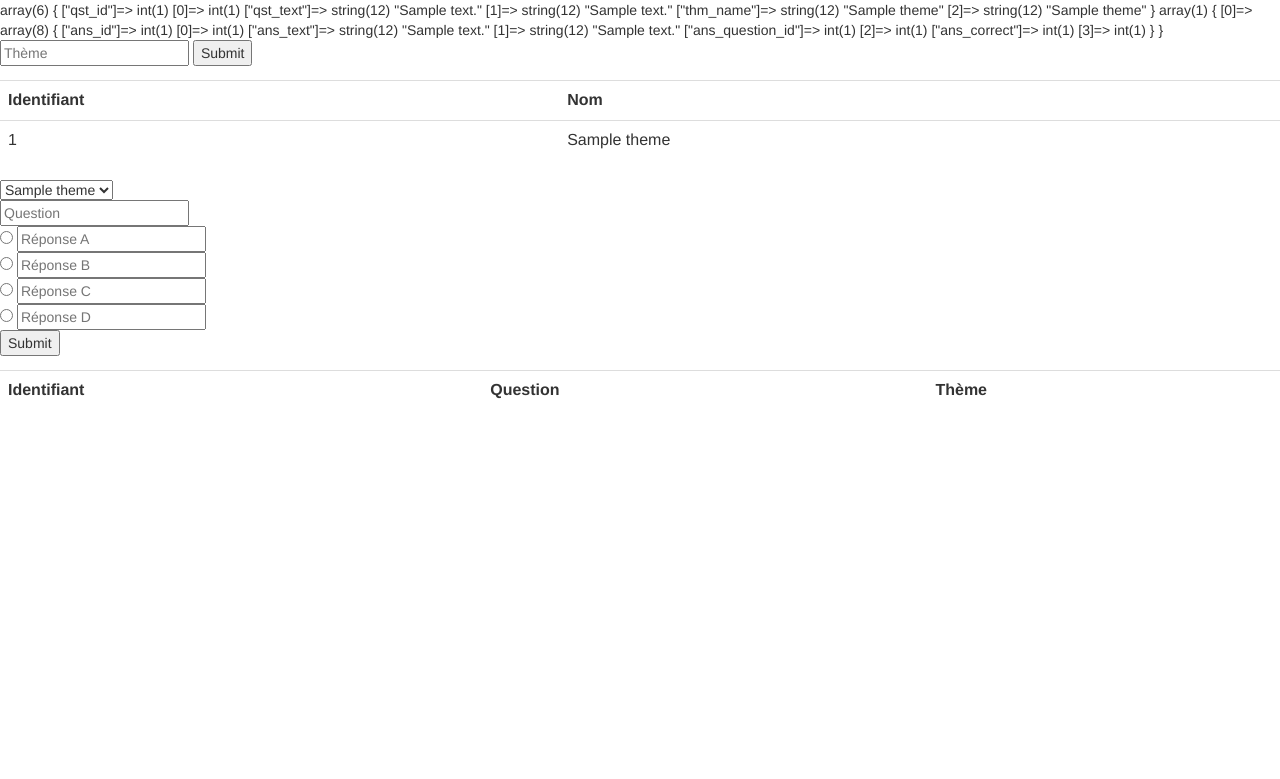
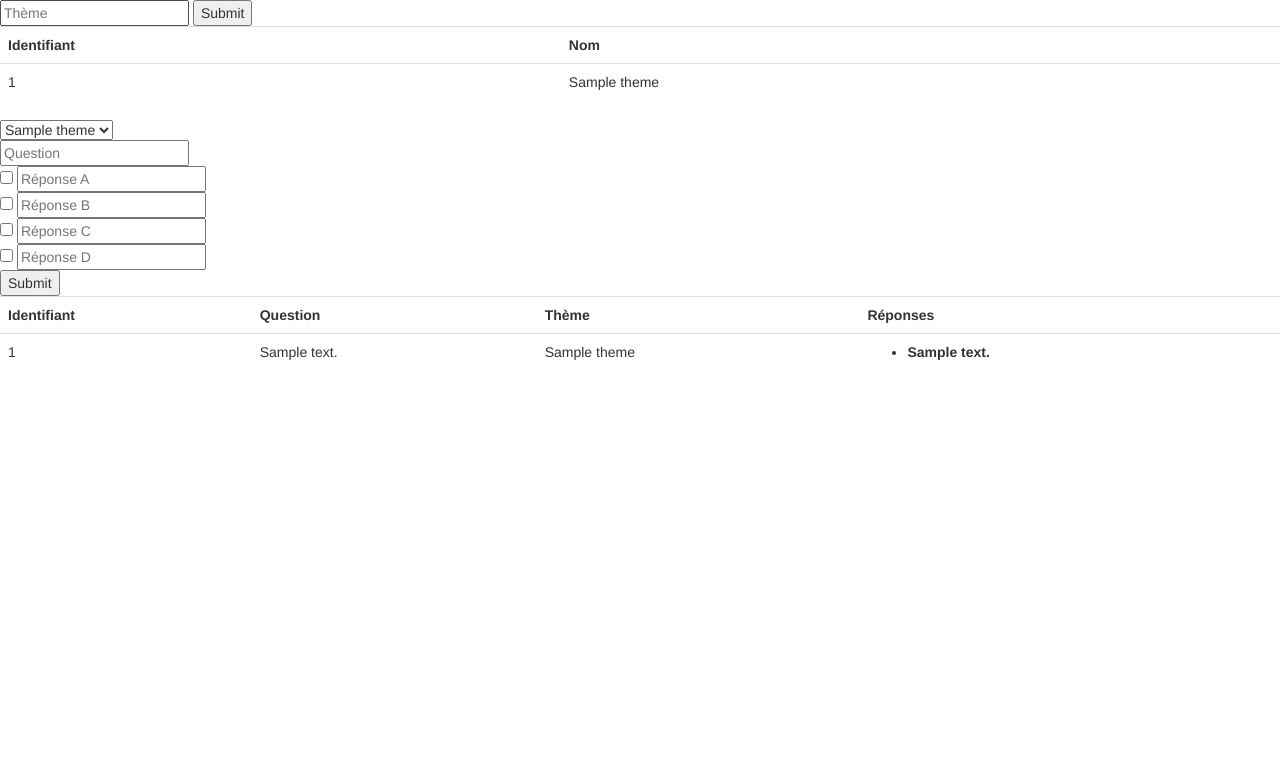
Before and after one commit to Anuswan91/quizz_battle, a PHP site: page /adminView.php in a window 1280 px wide. Shown: the top 779 px of the page. Run offline with PHP 8.4, Linux system fonts and the light colour scheme; tables that the repository leaves empty hold one stand-in row (values such as "Sample post"); lists and menus that the app fills with data are empty.

Commit message:
ajout question+réponses

```diff
--- a/pages/adminView.php
+++ b/pages/adminView.php
@@ -37,13 +37,13 @@
 	?>
 	</select><br>
 	<input type="text" placeholder="Question" name="nq_question"><br>
-	<input type="radio" name="nq_correctA">
+	<input type="checkbox" name="nq_correctA">
 	<input type="text" placeholder="Réponse A" name="nq_answerA"><br>
-	<input type="radio" name="nq_correctB">
+	<input type="checkbox" name="nq_correctB">
 	<input type="text" placeholder="Réponse B" name="nq_answerB"><br>
-	<input type="radio" name="nq_correctC">
+	<input type="checkbox" name="nq_correctC">
 	<input type="text" placeholder="Réponse C" name="nq_answerC"><br>
-	<input type="radio" name="nq_correctD">
+	<input type="checkbox" name="nq_correctD">
 	<input type="text" placeholder="Réponse D" name="nq_answerD"><br>
 	<input type="submit" value="Submit">
 </form>
@@ -54,13 +54,26 @@
     <th>Identifiant</th>
     <th>Question</th>
     <th>Thème</th>
+    <th>Réponses</th>
   </tr>
   <?php
-	  foreach ($questions as $question) {
+	  foreach ($questions as $key => $question) {
 	  	echo '<tr>';
-		echo '<td>'.$question['qst_id'].'</td>';
-		echo '<td>'.$question['qst_text'].'</td>';
-		echo '<td>'.$question['thm_name'].'</td>';
+		echo '<td>'.$key.'</td>';
+		echo '<td>'.$question['text'].'</td>';
+		echo '<td>'.$question['theme'].'</td>';
+		echo '<td>';
+		echo '<ul>';
+		foreach ($question['answers'] as $answer) {
+			if ($answer['ans_correct']) {
+				echo '<li><b>'.$answer['ans_text'].'</b></li>';
+			}
+			else {
+				echo '<li>'.$answer['ans_text'].'</li>';
+			}
+		}
+		echo '</ul>';
+		echo '</td>';
 		echo '</tr>';
 	}
   ?>
--- a/php/AdminController.php
+++ b/php/AdminController.php
@@ -20,25 +20,31 @@
 			// Ajout d'un nouveau thème
 			$question = $_POST['nq_question'];
 			$theme = $_POST['nq_theme'];
-			$answerA = $_POST['nq_answerA'];
-			$answerB = $_POST['nq_answerB'];
-			$answerC = $_POST['nq_answerC'];
-			$answerD = $_POST['nq_answerD'];
+			$answers = array();
+			$answers['A'] = array('ans_text' => $_POST['nq_answerA'], 'ans_correct' => 0);
+			$answers['B'] = array('ans_text' => $_POST['nq_answerB'], 'ans_correct' => 0);
+			$answers['C'] = array('ans_text' => $_POST['nq_answerC'], 'ans_correct' => 0);
+			$answers['D'] = array('ans_text' => $_POST['nq_answerD'], 'ans_correct' => 0);
 
 			$correct = array('correctA', 'correctB', 'correctC', 'correctD');
 			foreach($correct as $el) {
 				if (isset($_POST['nq_'.$el])) {
-					var_dump($el);
+					$ident = str_replace('correct', '', $el);
+					$answers[$ident]['ans_correct'] = 1;
 				}
 			}
 
-			//TODO insérer question
-			$query = $bdd->query("INSERT INTO question (`qst_id`, `qst_text`, `qst_theme_id`)
-										VALUES (NULL, '".$question."', '".$theme."')");
-			var_dump($bdd->lastInsertId());
-			//TODO insérer chaque réponse avec celle qui est bonne
+			$query = $bdd->query("	INSERT INTO question (`qst_id`, `qst_text`, `qst_theme_id`)
+									VALUES (NULL, '".$question."', '".$theme."')");
 
-			//header('Location: ../pages/adminView.php');
+			$idQuestion = $bdd->lastInsertId();
+
+			foreach ($answers as $answer) {
+				$query = $bdd->query("	INSERT INTO answer (`ans_id`, `ans_text`, `ans_question_id`, `ans_correct`)
+										VALUES (NULL, '".$answer['ans_text']."', '".$idQuestion."', '".$answer['ans_correct']."')");
+			}
+
+			header('Location: ../pages/adminView.php');
 		}
 	}
 
@@ -51,42 +57,17 @@
 						  FROM theme");
 	$themes = $query->fetchAll();
 
-	//Selection des question
+	//Selection des questions
 	$query = $bdd->query("	SELECT qst_id, qst_text, thm_name
 							FROM question
 							INNER JOIN theme ON thm_id = qst_theme_id");
 	$allQuestions = $query->fetchAll();
 	$questions = array();
 	foreach ($allQuestions as $question) {
-		var_dump($question);
-		$query = $bdd->query("	SELECT *
+		$query = $bdd->query("	SELECT ans_id, ans_text, ans_correct
 								FROM answer
 								WHERE ans_question_id = ".$question['qst_id']);
 		$answers = $query->fetchAll();
-	}	var_dump($answers);
-	/*$query = $bdd->query("	SELECT qst_id, qst_text, thm_name, ans_id, ans_text, ans_correct
-							FROM question
-							INNER JOIN theme ON thm_id = qst_theme_id
-							INNER JOIN answer ON qst_id = ans_question_id");
-	$allQuestions = $query->fetchAll();
-	$questions = array();
-	$answers = array();
-	$lastIdQuestion = 0;
-	foreach ($allQuestions as $question) {
-		var_dump($question);
-		//$lastIdQuestion = $question['qst_id'];
-
-		if ($question['qst_id'] != $lastIdQuestion) {
-			$questions[$lastIdQuestion] = array('qst_text' => $question['qst_text'], 'answers' => $answers);
-			$answers = array();
-			$lastIdQuestion = $question['qst_id'];
-		}
-		else{
-			array_push($answers, array($question['ans_id'], $question['ans_text'], $question['ans_correct']));
-		}
-
+		$questions[$question['qst_id']] = array('text' => $question['qst_text'], 'answers' => $answers, 'theme' => $question['thm_name']);
 	}
-	var_dump($answers);*/
-
-
 ?>
```
